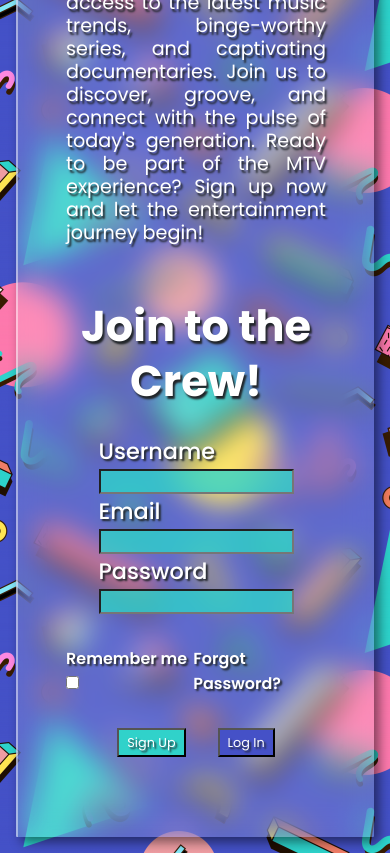
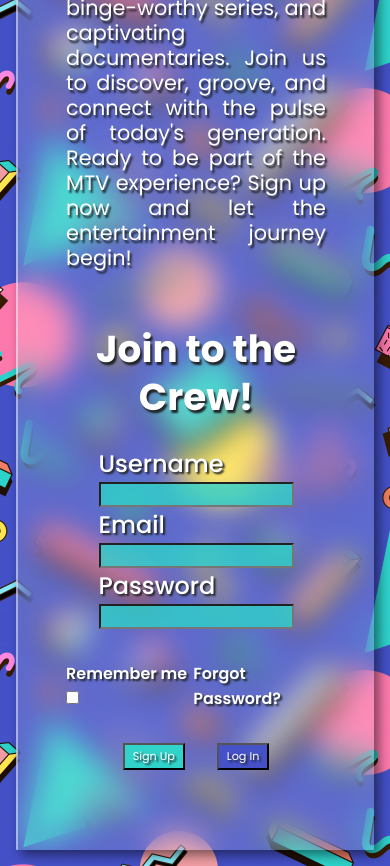
Before and after one commit to mvacjar/project1-mtv90, a plain HTML site: page signUp.html in a window 390 px wide. Shown: the part 706-1572 px from the top of the page. Drawn offline with Linux system fonts and the light colour scheme.

Commit message:
Included var font size

```diff
--- a/src/style.css
+++ b/src/style.css
@@ -99,7 +99,6 @@ body {
 .menu-items a {
   text-decoration: none;
   color: var(--color-yellow);
-  font-size: var(--font-size-lg);
   transition: color 0.3s ease-in-out;
 }
 
--- a/src/styleSignUp.css
+++ b/src/styleSignUp.css
@@ -1,3 +1,5 @@
+/* Reset */
+
 :root {
   --color-purple: #4551c7;
   --color-yellow: #fee452;
@@ -6,6 +8,12 @@
   --color-orange: #f07e66;
   --color-black: #212529;
   --color-white: #fff;
+  --font-size-xs: 0.7rem;
+  --font-size-sm: 1rem;
+  --font-size-md: 1.3rem;
+  --font-size-lg: 1.5rem;
+  --font-size-xl: 2rem;
+  --font-size-xxl: 3rem;
 }
 
 *,
@@ -16,13 +24,15 @@
   margin: 0;
 }
 
-html {
-  scroll-behavior: smooth;
-}
-
 img {
   max-width: 100%;
   display: block;
+}
+
+/* Global */
+
+html {
+  scroll-behavior: smooth;
 }
 
 body {
@@ -31,7 +41,7 @@ body {
   padding-top: 5rem;
 }
 
-/* ---- navbar ---- */
+/* ---- Navbar ---- */
 
 .navbar input[type="checkbox"],
 .navbar .hamburger-lines {
@@ -79,7 +89,7 @@ body {
 .menu-items a {
   text-decoration: none;
   color: var(--color-yellow);
-  font-size: 25px;
+  font-size: var(--font-size-lg);
   transition: color 0.3s ease-in-out;
 }
 
@@ -106,6 +116,8 @@ main {
   padding: 3rem;
   margin: 1rem;
   height: 35rem;
+  place-content: center;
+  place-items: center;
 }
 
 /* --- Welcomming --- */
@@ -122,7 +134,7 @@ main {
 }
 
 .heading-title {
-  font-size: 3rem;
+  font-size: var(--font-size-xxl);
   font-weight: 800;
   line-height: 1.3;
   text-align: end;
@@ -130,7 +142,7 @@ main {
 }
 
 .welcoming-text {
-  font-size: 1.4rem;
+  font-size: var(--font-size-lg);
   font-weight: 500;
   text-align: justify;
   line-height: 1.3;
@@ -152,7 +164,7 @@ main {
 }
 
 .form-title {
-  font-size: 3rem;
+  font-size: var(--font-size-xxl);
   font-weight: 800;
   line-height: 1.3;
   text-shadow: 2px 3px 2px var(--color-black);
@@ -170,7 +182,7 @@ main {
 .form-information label {
   display: table-cell;
   text-shadow: 2px 2px 2px var(--color-black);
-  font-size: 1.4rem;
+  font-size: var(--font-size-lg);
   font-weight: 500;
 }
 
@@ -195,7 +207,7 @@ main {
   display: flex;
   justify-content: space-evenly;
   align-items: center;
-  font-size: 1.1rem;
+  font-size: var(--font-size-sm);
   text-shadow: 2px 2px 2px var(--color-black);
 }
 
@@ -213,7 +225,7 @@ main {
 
 .buttons button {
   padding: 0.2rem 0.8rem;
-  font-size: 1rem;
+  font-size: var(--font-size-sm);
   font-weight: 500;
   font-family: "Poppins", Verdana, sans-serif;
   margin: 0rem 1rem;
@@ -243,19 +255,19 @@ main {
   }
 
   .heading-title {
-    font-size: 2.3rem;
+    font-size: var(--font-size-xl);
     line-height: 1.1;
   }
 
   .welcoming-text {
-    font-size: 1.2rem;
+    font-size: var(--font-size-md);
     line-height: 1.2;
   }
 
   /* --- Join Form --- */
 
   .form-title {
-    font-size: 2.3rem;
+    font-size: var(--font-size-xl);
   }
 }
 
@@ -393,7 +405,7 @@ main {
   }
 
   .welcoming-text {
-    font-size: 1.2rem;
+    font-size: var(--font-size-md);
     font-weight: 400;
     line-height: 1.2;
     margin-bottom: 3rem;
@@ -410,12 +422,12 @@ main {
   .form-check {
     justify-content: center;
     align-items: center;
-    font-size: 1rem;
+    font-size: var(--font-size-sm);
   }
 
   .buttons button {
     padding: 0.2rem 0.5rem;
-    font-size: 0.8rem;
+    font-size: var(--font-size-xs);
     font-weight: 400;
   }
 }
```
